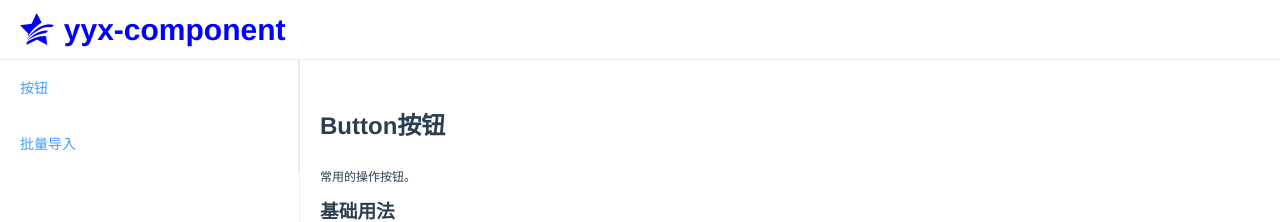
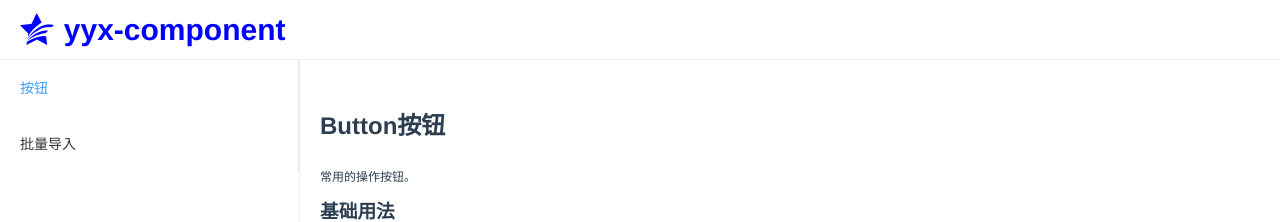
Before and after one commit to wangliang01/yyx-component-next, a Vue app: page /#/button in a window 1280 px wide. Shown: the top 222 px of the page. Built offline with nearby package versions, Linux system fonts and the light colour scheme.

Commit message:
update: 优化Sidebar页面

```diff
--- a/examples/layout/MainApp.vue
+++ b/examples/layout/MainApp.vue
@@ -11,9 +11,7 @@ export default defineComponent({
   props: {
   },
   setup() {
-    const componentId = ref('ButtonPage')
     return {
-      componentId
     }
   },
 })
--- a/examples/layout/Sidebar.vue
+++ b/examples/layout/Sidebar.vue
@@ -1,18 +1,17 @@
 <template>
   <div class="side-bar">
-    <el-menu router>
-      <el-menu-item>
-        按钮
-      </el-menu-item>
-      <el-menu-item>
-        批量导入
+    <el-menu router :default-active="route.path">
+      <el-menu-item v-for="item in menuList" :key="item.path" :index="item.path">
+        {{item.meta && item.meta.title}}
       </el-menu-item>
     </el-menu>
   </div>
 </template>
 
 <script lang="ts">
+import {routes} from '../router'
 import { defineComponent } from 'vue'
+import { useRoute } from 'vue-router'
 export default defineComponent({
   name: 'Sidebar',
   props: {
@@ -20,8 +19,11 @@ export default defineComponent({
   components: {
   },
   setup() {
+    const menuList = routes.filter(route => route.name)
+    const route = useRoute()
     return {
-
+      menuList,
+      route
     }
   },
 })
--- a/examples/router/index.js
+++ b/examples/router/index.js
@@ -1,14 +1,27 @@
 import { createRouter, createWebHashHistory } from 'vue-router'
 import Button from '../views/Button.vue'
+import BatchImport from '../views/BatchImport.vue'
 // 定义路由
-const routes = [
+export const routes = [
   {
     path: '/',
     redirect: '/button'
   },
   {
     path: '/button',
-    component: Button
+    name: 'Button',
+    component: Button,
+    meta: {
+      title: '按钮'
+    }
+  },
+  {
+    path: '/batch-import',
+    name: 'BatchImport',
+    component: BatchImport,
+    meta: {
+      title: '批量导入'
+    }
   }
 ]
 
--- /dev/null
+++ b/examples/views/BatchImport.vue
@@ -0,0 +1,23 @@
+<template>
+  BatchImportPage
+</template>
+
+<script lang="ts">
+import { defineComponent } from 'vue'
+export default defineComponent({
+  name: 'BatchImportPage',
+  props: {
+  },
+  components: {
+  },
+  setup () {
+    return {
+
+    }
+  },
+})
+</script>
+
+<style lang="scss" scoped>
+
+</style>
```
